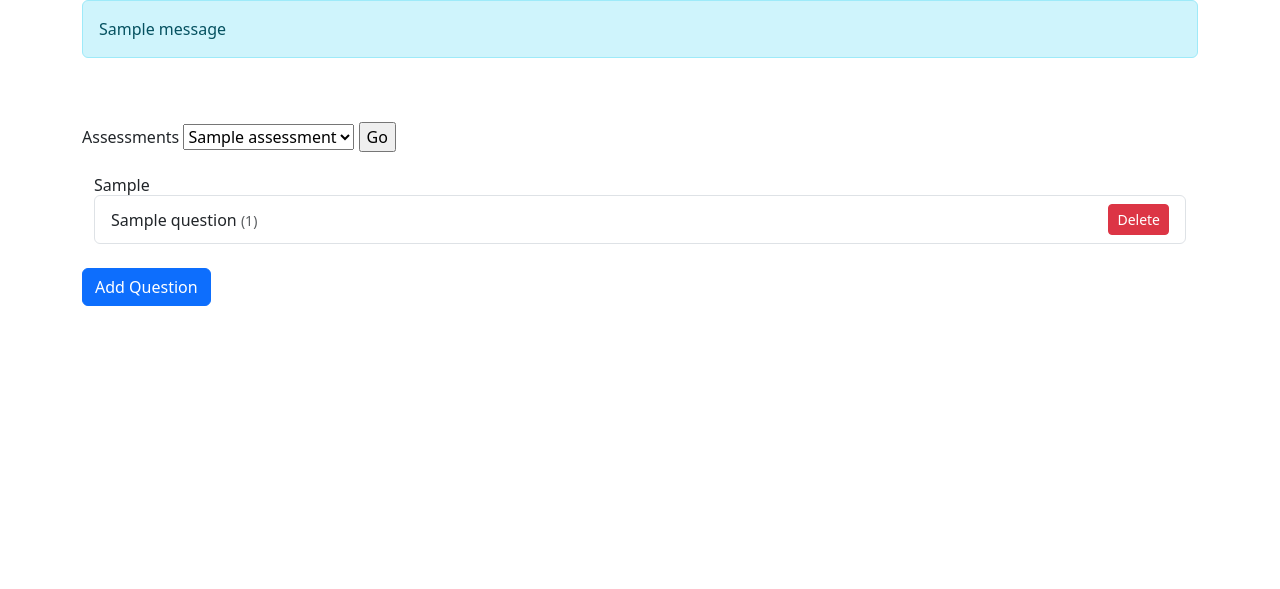
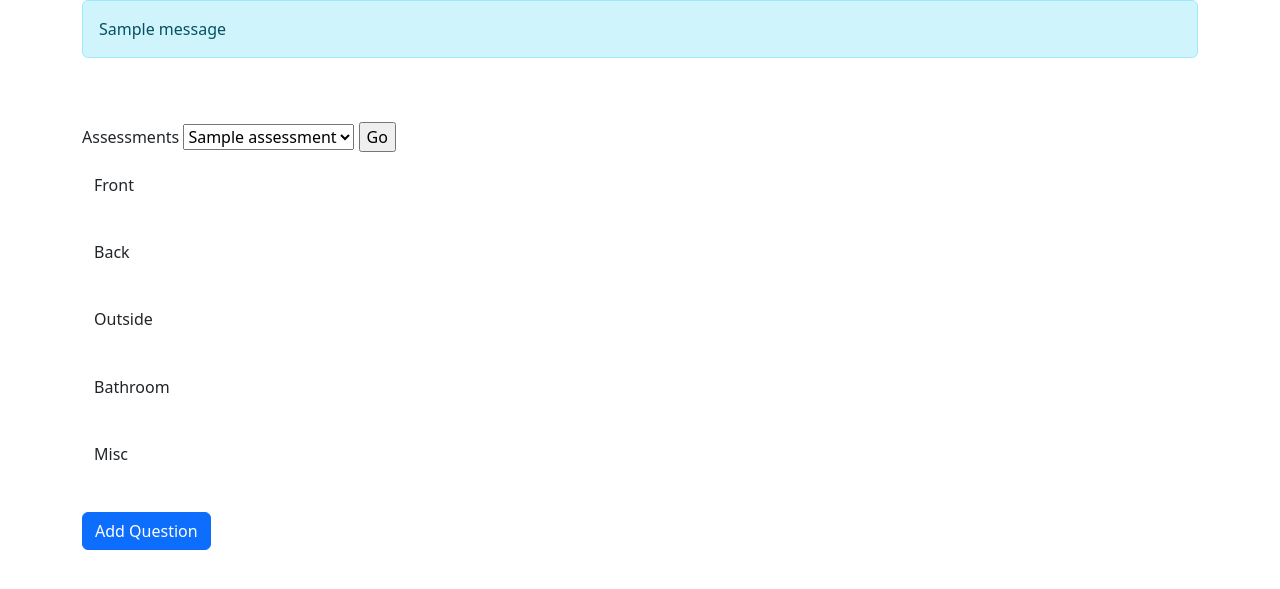
Before and after one commit to ConnerM2/Top_Bun, a Flask app: page /assessment in a window 1280 px wide. Shown: the part 56-645 px from the top of the page. Run offline with Flask 3, Linux system fonts and the light colour scheme; tables that the repository leaves empty hold one stand-in row (values such as "Sample post"); one stand-in notice (Sample message) is shown; parts of the project's set-up code (start-up, migrations or seed data) failed here and were passed over.

Commit message:
Updated documentation for view assessment. Started working on organizing categories of questions in view assessment page.

```diff
--- a/app/routes.py
+++ b/app/routes.py
@@ -320,12 +320,11 @@ def view_assessment():
     questions = Question.query.filter_by(assessment_id=assessment.id, is_active=True).order_by(Question.position).all() if assessment else []
     form = ArchiveQuestions()
 
+    setCategories = ["Front", "Back", "Outside", "Bathroom", "Misc"]
+
     questionByCategory = defaultdict(list)
     for question in questions:
         questionByCategory[question.category].append(question)
-
-    for q in questionByCategory:
-        print(questionByCategory[q])
 
     if form.validate_on_submit():
         question_id = request.form.get('question_id')
@@ -334,7 +333,7 @@ def view_assessment():
         question.position = 0
         db.session.commit()
         return redirect(url_for("view_assessment", assessment_id=assessment.id))
-    return render_template("view_assessment.html", assessment=assessment, questions=questions, form=form, select_ass=select_ass, questionByCategory=questionByCategory)
+    return render_template("view_assessment.html", assessment=assessment, questions=questions, form=form, select_ass=select_ass, questionByCategory=questionByCategory, setCategories=setCategories)
 
 @app.route('/assessment/<int:assessment_id>/add_question', methods=["GET", "POST"])
 def add_question(assessment_id):
--- a/app/templates/view_assessment.html
+++ b/app/templates/view_assessment.html
@@ -11,18 +11,23 @@
 
 <div class="container">
 
-  {% for category, cat_questions in questionByCategory.items() %}
+  {%for cat in setCategories%}
   <div class="category-section mb-4">
-
     <!-- Non-draggable category header -->
     <div class="category-header">
-      <h6 class="mb-0">{{ category or "Uncategorized" }}</h6>
+      <h6 class="mb-0">{{cat}}</h6>
     </div>
 
+    <div class="question-list list-group" data-category={{cat}}>
+      {# Make a new div that holds all the questions for each category #}
+      {# This is the outer wrapper that holds the entire categfdaory #}
+      <div class="category-section mb-4">
         <!-- Each category gets its own sortable list -->
-    <div class="question-list list-group" data-category="{{ category }}">
+        {# Make a new sortable div for current category #}
+        <div class="question-list list-group" data-category="{{ cat }}">
 
-      {% for question in cat_questions %}
+          {% for question in questionByCategory[cat] %}
+          {# Make a new div for each question for the current category #}
           <div class="list-group-item d-flex justify-content-between align-items-center"
               data-id="{{ question.id }}">
 
@@ -43,11 +48,11 @@
 
           </div>
           {% endfor %}
-
         </div>
       </div>
-  {% endfor %}
-
+    </div>
+  </div>
+  {%endfor%}
 </div>
 
     {% if assessment %}
@@ -70,7 +75,11 @@ function collectOrder() {
   const allItems = document.querySelectorAll('.question-list .list-group-item');
   const order = [];
 
+  // Loop through each item in allItems and keep track of the loop index
   allItems.forEach((item, index) => {
+    // Make an object for each question with the question id, position, and category
+    // ie {id: 1, postion: 5, category: front}
+    // Add that to the order list
     order.push({
       id: item.dataset.id,
       position: index,
@@ -78,15 +87,24 @@ function collectOrder() {
       category: item.closest('.question-list').dataset.category
     });
   });
-
   return order;
 }
 
 function syncOrder() {
+  // update-order is a route in the routes page
+  // When this funciton is called (When ever you grag and drop a item) it runs the collectOrder function
+  // Data gets sent to backend
   fetch("/update-order", {
     method: "POST",
     headers: { "Content-Type": "application/json" },
     body: JSON.stringify(collectOrder())
+    // It will then return a array that look like:
+    /*
+    [
+      { id: "1", position: 0, category: "front" },
+      { id: "2", position: 1, category: "back" }
+    ]
+    */
   });
 }
 
@@ -95,7 +113,7 @@ document.querySelectorAll('.question-list').forEach(list => {
   new Sortable(list, {
     group: 'questions',   // same group name = cross-category dragging enabled
     animation: 150,
-    onEnd: syncOrder
+    onEnd: syncOrder //This tells syncOrder to run anytime a item is drag and dropped
   });
 });
 </script>
```
Lines whose indentation alone changed are shown as unchanged.
